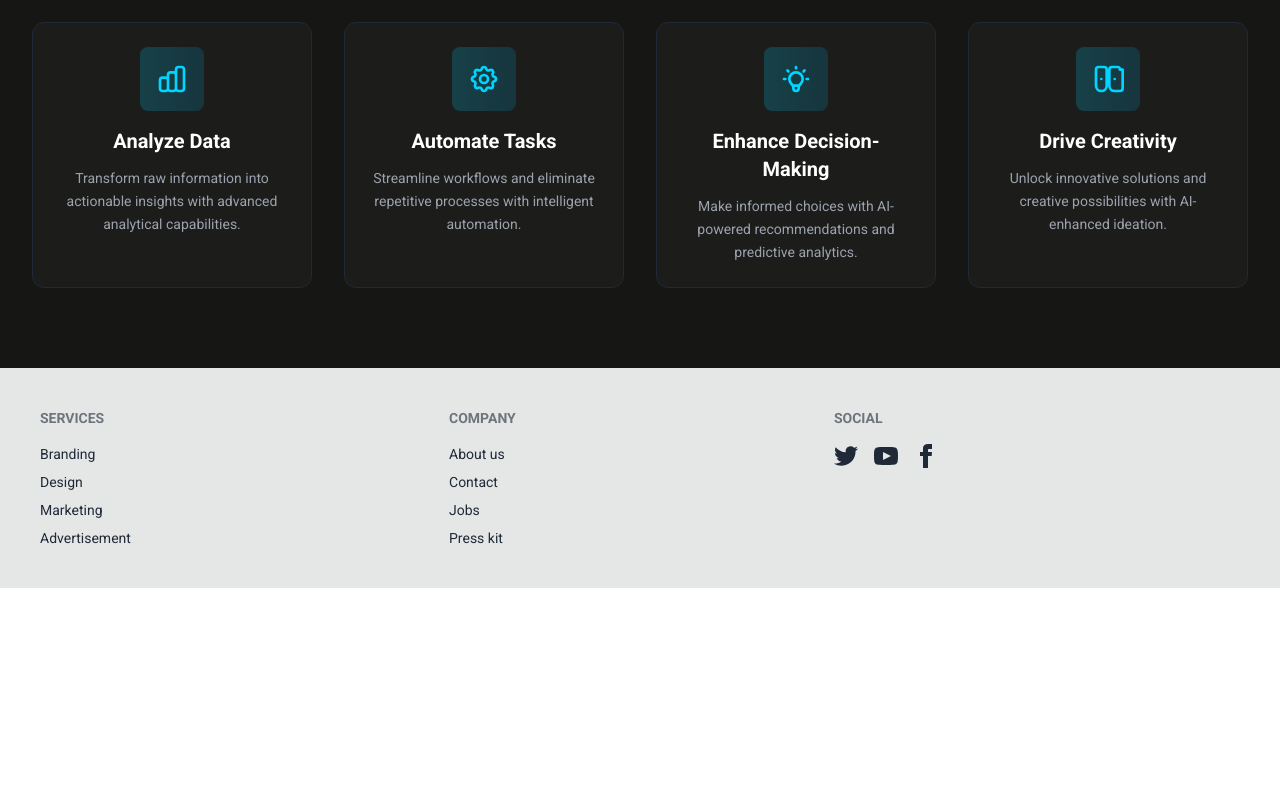
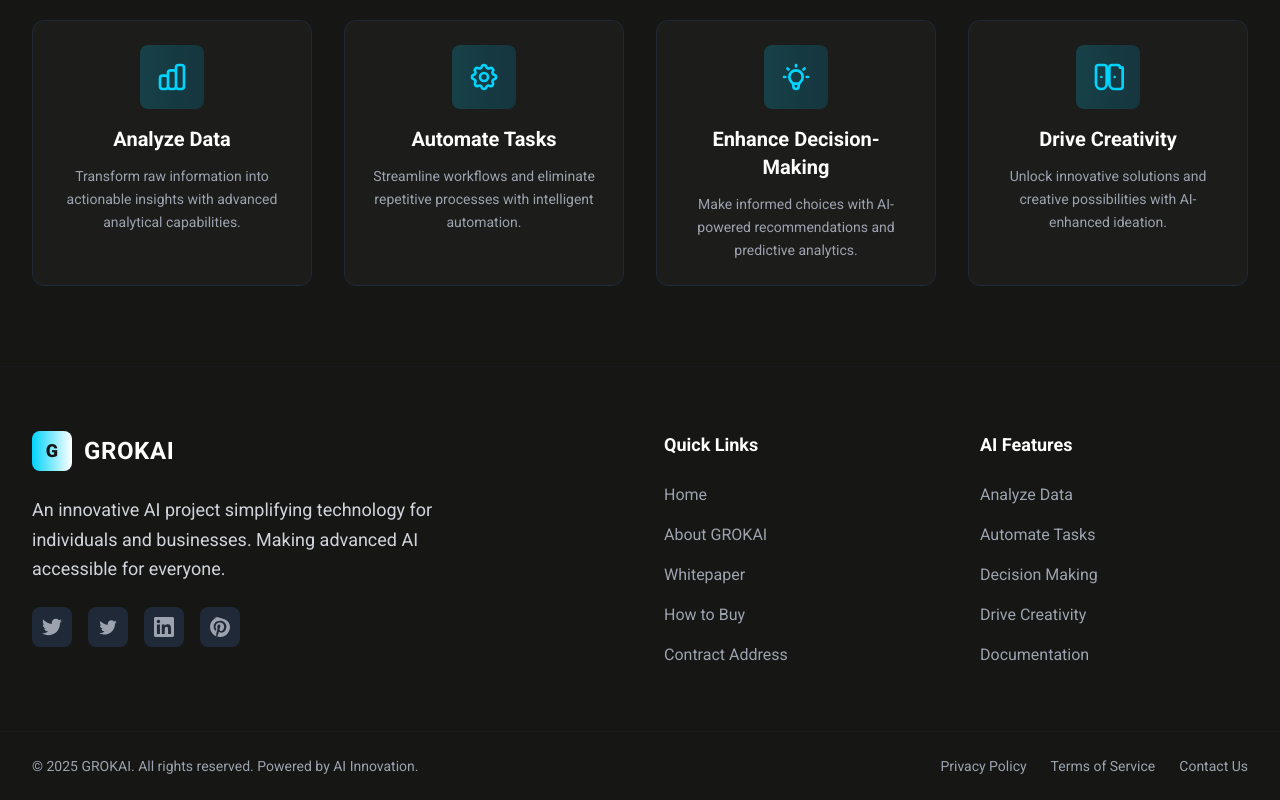
Before and after one commit to Ashik70021/GROKAI-Website, a React (Vite) app: page / in a window 1280 px wide. Shown: the part 1145-1945 px from the top of the page. Before the commit the page ends 1733 px from the top, so only its background shows below. Built offline with nearby package versions, Linux system fonts and the light colour scheme.

Commit message:
update footer

```diff
--- a/src/components/footer/Footer.jsx
+++ b/src/components/footer/Footer.jsx
@@ -1,58 +1,86 @@
 const Footer = () => {
     return (
-        <footer className="footer bg-base-300 text-base-content p-10">
-            <nav>
-                <h6 className="footer-title">Services</h6>
-                <a className="link link-hover">Branding</a>
-                <a className="link link-hover">Design</a>
-                <a className="link link-hover">Marketing</a>
-                <a className="link link-hover">Advertisement</a>
-            </nav>
-            <nav>
-                <h6 className="footer-title">Company</h6>
-                <a className="link link-hover">About us</a>
-                <a className="link link-hover">Contact</a>
-                <a className="link link-hover">Jobs</a>
-                <a className="link link-hover">Press kit</a>
-            </nav>
-            <nav>
-                <h6 className="footer-title">Social</h6>
-                <div className="grid grid-flow-col gap-4">
-                    <a>
-                        <svg
-                            xmlns="http://www.w3.org/2000/svg"
-                            width="24"
-                            height="24"
-                            viewBox="0 0 24 24"
-                            className="fill-current">
-                            <path
-                                d="M24 4.557c-.883.392-1.832.656-2.828.775 1.017-.609 1.798-1.574 2.165-2.724-.951.564-2.005.974-3.127 1.195-.897-.957-2.178-1.555-3.594-1.555-3.179 0-5.515 2.966-4.797 6.045-4.091-.205-7.719-2.165-10.148-5.144-1.29 2.213-.669 5.108 1.523 6.574-.806-.026-1.566-.247-2.229-.616-.054 2.281 1.581 4.415 3.949 4.89-.693.188-1.452.232-2.224.084.626 1.956 2.444 3.379 4.6 3.419-2.07 1.623-4.678 2.348-7.29 2.04 2.179 1.397 4.768 2.212 7.548 2.212 9.142 0 14.307-7.721 13.995-14.646.962-.695 1.797-1.562 2.457-2.549z"></path>
+        <footer className="bg-[#161614] border-t border-gray-800/30">
+            {/* Main Footer Content */}
+            <div className="max-w-[1800px] mx-auto px-8 py-16">
+                <div className="grid grid-cols-1 md:grid-cols-2 lg:grid-cols-4 gap-12">
+                    {/* Company Info */}
+                    <div className="lg:col-span-2">
+                        <div className="flex items-center space-x-3 mb-6">
+                            <div className="w-10 h-10 bg-gradient-to-r from-[#00D4FF] to-white rounded-lg flex items-center justify-center">
+                                <span className="text-[#161614] text-lg font-extrabold">G</span>
+                            </div>
+                            <span className="text-white text-2xl font-bold tracking-wide">GROKAI</span>
+                        </div>
+                        <p className="text-gray-300 text-lg leading-relaxed mb-6 max-w-md">
+                            An innovative AI project simplifying technology for individuals and businesses. Making advanced AI accessible for everyone.
+                        </p>
+                        <div className="flex space-x-4">
+                            {/* Social Media Icons */}
+                            <a href="#" className="w-10 h-10 bg-gray-800 hover:bg-[#00D4FF] rounded-lg flex items-center justify-center transition-all duration-300 group">
+                                <svg className="w-5 h-5 text-gray-400 group-hover:text-white" fill="currentColor" viewBox="0 0 24 24">
+                                    <path d="M24 4.557c-.883.392-1.832.656-2.828.775 1.017-.609 1.798-1.574 2.165-2.724-.951.564-2.005.974-3.127 1.195-.897-.957-2.178-1.555-3.594-1.555-3.179 0-5.515 2.966-4.797 6.045-4.091-.205-7.719-2.165-10.148-5.144-1.29 2.213-.669 5.108 1.523 6.574-.806-.026-1.566-.247-2.229-.616-.054 2.281 1.581 4.415 3.949 4.89-.693.188-1.452.232-2.224.084.626 1.956 2.444 3.379 4.6 3.419-2.07 1.623-4.678 2.348-7.29 2.04 2.179 1.397 4.768 2.212 7.548 2.212 9.142 0 14.307-7.721 13.995-14.646.962-.695 1.797-1.562 2.457-2.549z"/>
                                 </svg>
                             </a>
-                    <a>
-                        <svg
-                            xmlns="http://www.w3.org/2000/svg"
-                            width="24"
-                            height="24"
-                            viewBox="0 0 24 24"
-                            className="fill-current">
-                            <path
-                                d="M19.615 3.184c-3.604-.246-11.631-.245-15.23 0-3.897.266-4.356 2.62-4.385 8.816.029 6.185.484 8.549 4.385 8.816 3.6.245 11.626.246 15.23 0 3.897-.266 4.356-2.62 4.385-8.816-.029-6.185-.484-8.549-4.385-8.816zm-10.615 12.816v-8l8 3.993-8 4.007z"></path>
+                            <a href="#" className="w-10 h-10 bg-gray-800 hover:bg-[#00D4FF] rounded-lg flex items-center justify-center transition-all duration-300 group">
+                                <svg className="w-5 h-5 text-gray-400 group-hover:text-white" fill="currentColor" viewBox="0 0 24 24">
+                                    <path d="M22.46 6c-.77.35-1.6.58-2.46.69.88-.53 1.56-1.37 1.88-2.38-.83.5-1.75.85-2.72 1.05C18.37 4.5 17.26 4 16 4c-2.35 0-4.27 1.92-4.27 4.29 0 .34.04.67.11.98C8.28 9.09 5.11 7.38 3 4.79c-.37.63-.58 1.37-.58 2.15 0 1.49.75 2.81 1.91 3.56-.71 0-1.37-.2-1.95-.5v.03c0 2.08 1.48 3.82 3.44 4.21a4.22 4.22 0 0 1-1.93.07 4.28 4.28 0 0 0 4 2.98 8.521 8.521 0 0 1-5.33 1.84c-.34 0-.68-.02-1.02-.06C3.44 20.29 5.7 21 8.12 21 16 21 20.33 14.46 20.33 8.79c0-.19 0-.37-.01-.56.84-.6 1.56-1.36 2.14-2.23z"/>
                                 </svg>
                             </a>
-                    <a>
-                        <svg
-                            xmlns="http://www.w3.org/2000/svg"
-                            width="24"
-                            height="24"
-                            viewBox="0 0 24 24"
-                            className="fill-current">
-                            <path
-                                d="M9 8h-3v4h3v12h5v-12h3.642l.358-4h-4v-1.667c0-.955.192-1.333 1.115-1.333h2.885v-5h-3.808c-3.596 0-5.192 1.583-5.192 4.615v3.385z"></path>
+                            <a href="#" className="w-10 h-10 bg-gray-800 hover:bg-[#00D4FF] rounded-lg flex items-center justify-center transition-all duration-300 group">
+                                <svg className="w-5 h-5 text-gray-400 group-hover:text-white" fill="currentColor" viewBox="0 0 24 24">
+                                    <path d="M20.447 20.452h-3.554v-5.569c0-1.328-.027-3.037-1.852-3.037-1.853 0-2.136 1.445-2.136 2.939v5.667H9.351V9h3.414v1.561h.046c.477-.9 1.637-1.85 3.37-1.85 3.601 0 4.267 2.37 4.267 5.455v6.286zM5.337 7.433c-1.144 0-2.063-.926-2.063-2.065 0-1.138.92-2.063 2.063-2.063 1.14 0 2.064.925 2.064 2.063 0 1.139-.925 2.065-2.064 2.065zm1.782 13.019H3.555V9h3.564v11.452zM22.225 0H1.771C.792 0 0 .774 0 1.729v20.542C0 23.227.792 24 1.771 24h20.451C23.2 24 24 23.227 24 22.271V1.729C24 .774 23.2 0 22.222 0h.003z"/>
+                                </svg>
+                            </a>
+                            <a href="#" className="w-10 h-10 bg-gray-800 hover:bg-[#00D4FF] rounded-lg flex items-center justify-center transition-all duration-300 group">
+                                <svg className="w-5 h-5 text-gray-400 group-hover:text-white" fill="currentColor" viewBox="0 0 24 24">
+                                    <path d="M12.017 0C5.396 0 .029 5.367.029 11.987c0 5.079 3.158 9.417 7.618 11.174-.105-.949-.199-2.403.041-3.439.219-.937 1.406-5.957 1.406-5.957s-.359-.72-.359-1.781c0-1.663.967-2.911 2.168-2.911 1.024 0 1.518.769 1.518 1.688 0 1.029-.653 2.567-.992 3.992-.285 1.193.6 2.165 1.775 2.165 2.128 0 3.768-2.245 3.768-5.487 0-2.861-2.063-4.869-5.008-4.869-3.41 0-5.409 2.562-5.409 5.199 0 1.033.394 2.143.889 2.741.097.118.112.221.085.345-.09.375-.293 1.199-.334 1.363-.053.225-.172.271-.402.165-1.495-.69-2.433-2.878-2.433-4.646 0-3.776 2.748-7.252 7.92-7.252 4.158 0 7.392 2.967 7.392 6.923 0 4.135-2.607 7.462-6.233 7.462-1.214 0-2.357-.629-2.75-1.378l-.748 2.853c-.271 1.043-1.002 2.35-1.492 3.146C9.57 23.812 10.763 24.009 12.017 24c6.624 0 11.99-5.367 11.99-11.987C24.007 5.367 18.641.001.012.001z"/>
                                 </svg>
                             </a>
                         </div>
-            </nav>
+                    </div>
+
+                    {/* Quick Links */}
+                    <div>
+                        <h3 className="text-white text-lg font-bold mb-6">Quick Links</h3>
+                        <ul className="space-y-4">
+                            <li><a href="#" className="text-gray-400 hover:text-[#00D4FF] transition-colors duration-300">Home</a></li>
+                            <li><a href="#" className="text-gray-400 hover:text-[#00D4FF] transition-colors duration-300">About GROKAI</a></li>
+                            <li><a href="#" className="text-gray-400 hover:text-[#00D4FF] transition-colors duration-300">Whitepaper</a></li>
+                            <li><a href="#" className="text-gray-400 hover:text-[#00D4FF] transition-colors duration-300">How to Buy</a></li>
+                            <li><a href="#" className="text-gray-400 hover:text-[#00D4FF] transition-colors duration-300">Contract Address</a></li>
+                        </ul>
+                    </div>
+
+                    {/* AI Features */}
+                    <div>
+                        <h3 className="text-white text-lg font-bold mb-6">AI Features</h3>
+                        <ul className="space-y-4">
+                            <li><a href="#" className="text-gray-400 hover:text-[#00D4FF] transition-colors duration-300">Analyze Data</a></li>
+                            <li><a href="#" className="text-gray-400 hover:text-[#00D4FF] transition-colors duration-300">Automate Tasks</a></li>
+                            <li><a href="#" className="text-gray-400 hover:text-[#00D4FF] transition-colors duration-300">Decision Making</a></li>
+                            <li><a href="#" className="text-gray-400 hover:text-[#00D4FF] transition-colors duration-300">Drive Creativity</a></li>
+                            <li><a href="#" className="text-gray-400 hover:text-[#00D4FF] transition-colors duration-300">Documentation</a></li>
+                        </ul>
+                    </div>
+                </div>
+            </div>
+
+            {/* Bottom Bar */}
+            <div className="border-t border-gray-800/30">
+                <div className="max-w-[1800px] mx-auto px-8 py-6">
+                    <div className="flex flex-col md:flex-row justify-between items-center space-y-4 md:space-y-0">
+                        <div className="text-gray-400 text-sm">
+                            © {new Date().getFullYear()} GROKAI. All rights reserved. Powered by AI Innovation.
+                        </div>
+                        <div className="flex space-x-6 text-sm">
+                            <a href="#" className="text-gray-400 hover:text-[#00D4FF] transition-colors duration-300">Privacy Policy</a>
+                            <a href="#" className="text-gray-400 hover:text-[#00D4FF] transition-colors duration-300">Terms of Service</a>
+                            <a href="#" className="text-gray-400 hover:text-[#00D4FF] transition-colors duration-300">Contact Us</a>
+                        </div>
+                    </div>
+                </div>
+            </div>
         </footer>
     );
 };
--- a/src/components/header/Navbar.jsx
+++ b/src/components/header/Navbar.jsx
@@ -55,7 +55,7 @@
         </ul>
 
         {/* Buy Now Button (Visible on desktop) */}
-        <button className="hidden md:block bg-gradient-to-r from-white to-gray-100 text-[#161614] px-8 py-3 rounded-full font-bold text-sm hover:scale-105 hover:shadow-lg transition-all duration-300 border border-transparent hover:border-[#00D4FF]/20">
+        <button className="hidden md:block bg-gradient-to-r from-[#00D4FF] to-[#0099CC] text-white px-8 py-3 rounded-full font-bold text-sm hover:scale-105 transition-all duration-300 shadow-lg hover:shadow-[#00D4FF]/25">
           <span className="flex items-center space-x-2">
             <span>Coming Soon</span>
             <svg className="w-4 h-4" fill="none" stroke="currentColor" viewBox="0 0 24 24">
@@ -114,7 +114,7 @@
 
           <button
             onClick={toggleSidebar}
-            className="bg-gradient-to-r from-white to-gray-100 text-[#161614] px-10 py-4 rounded-full font-bold text-lg hover:scale-105 transition-all duration-300 shadow-lg mt-8"
+            className="bg-gradient-to-r from-[#00D4FF] to-[#0099CC] text-white px-10 py-4 rounded-full font-bold text-lg hover:scale-105 transition-all duration-300 shadow-lg hover:shadow-[#00D4FF]/25 mt-8"
           >
             <span className="flex items-center space-x-2">
               <span>Coming Soon</span>
```
Lines whose indentation alone changed are shown as unchanged.
